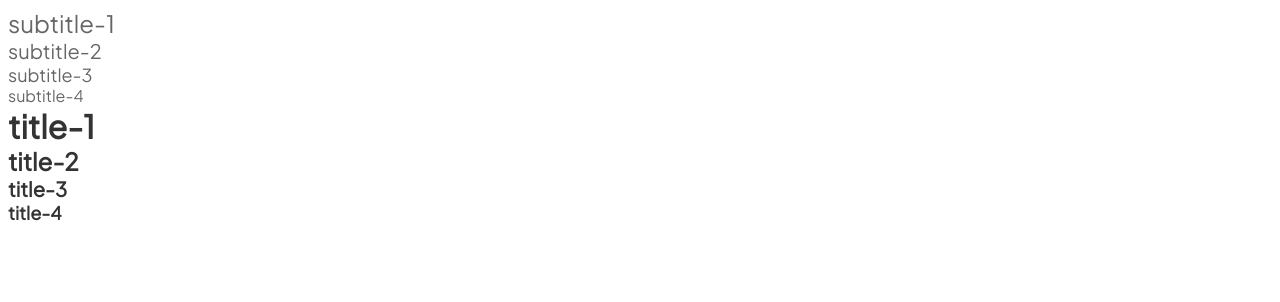
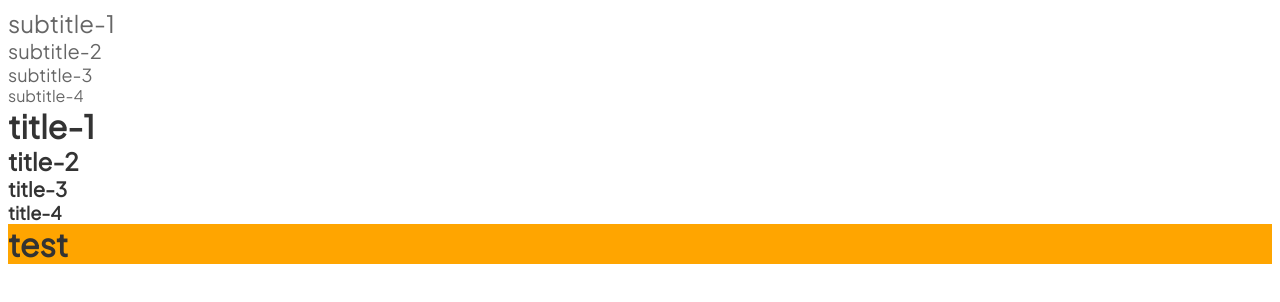
Before and after one commit to RobinScheidegger/finance, a Vue app: page / in a window 1280 px wide. Shown: the top 302 px of the page. Built offline with nearby package versions, Linux system fonts and the light colour scheme.

Commit message:
feat(CardBorder): tested sass loader

```diff
--- a/src/components/CardBorder/CardBorder.scss
+++ b/src/components/CardBorder/CardBorder.scss
@@ -0,0 +1,3 @@
+.card-border {
+  background-color: orange;
+}
--- a/src/components/CardBorder/CardBorder.ts
+++ b/src/components/CardBorder/CardBorder.ts
@@ -0,0 +1,3 @@
+export default {
+  name: "CardBorder",
+};
--- a/src/components/CardBorder/CardBorder.vue
+++ b/src/components/CardBorder/CardBorder.vue
@@ -0,0 +1,5 @@
+<template>
+  <div class="card-border title-1">test</div>
+</template>
+
+<style scoped lang="scss" src="@/components/CardBorder/CardBorder.scss" />
--- a/src/components/DevPreview.vue
+++ b/src/components/DevPreview.vue
@@ -7,10 +7,15 @@
   <div class="test title-2">title-2</div>
   <div class="test title-3">title-3</div>
   <div class="test title-4">title-4</div>
+  <CardBorder></CardBorder>
 </template>
 
 <script>
+import CardBorder from "@/components/CardBorder/CardBorder.vue";
 export default {
   name: "DevPreview",
+  components: {
+    CardBorder,
+  },
 };
 </script>
```
